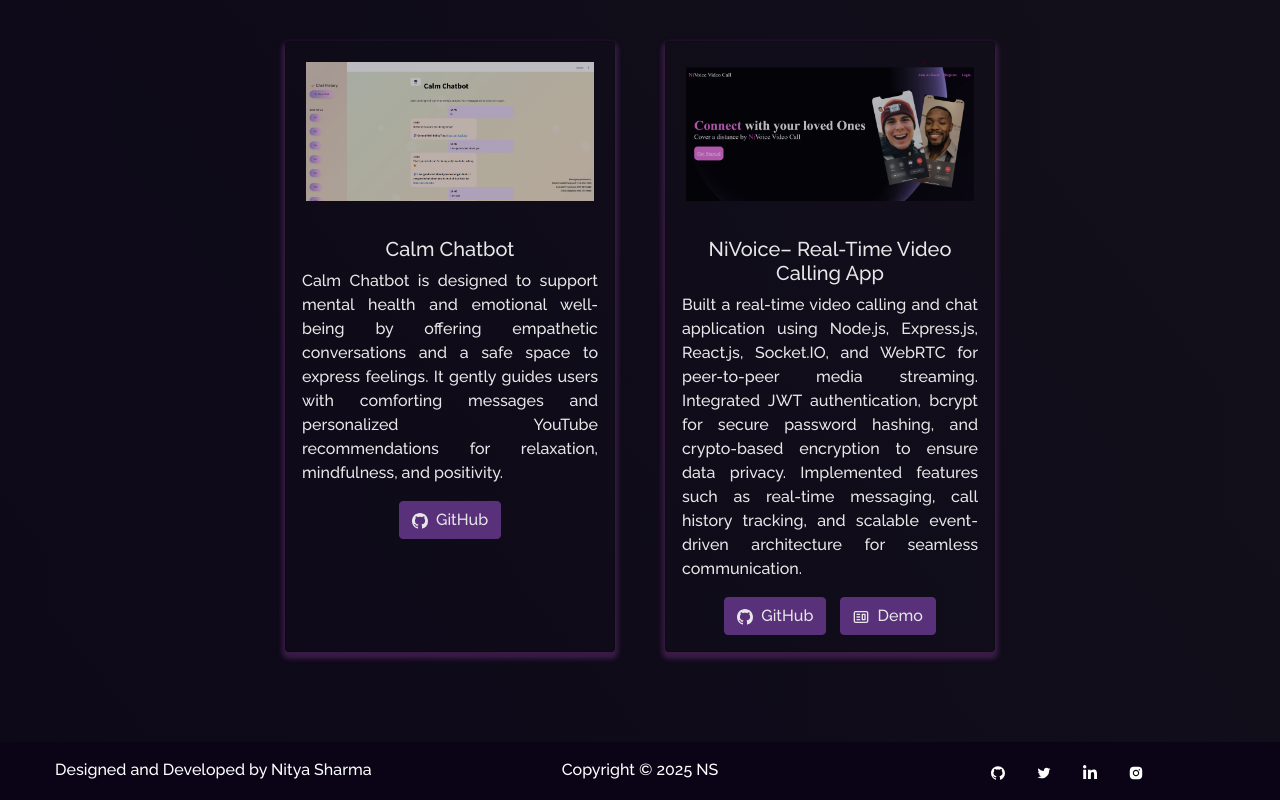
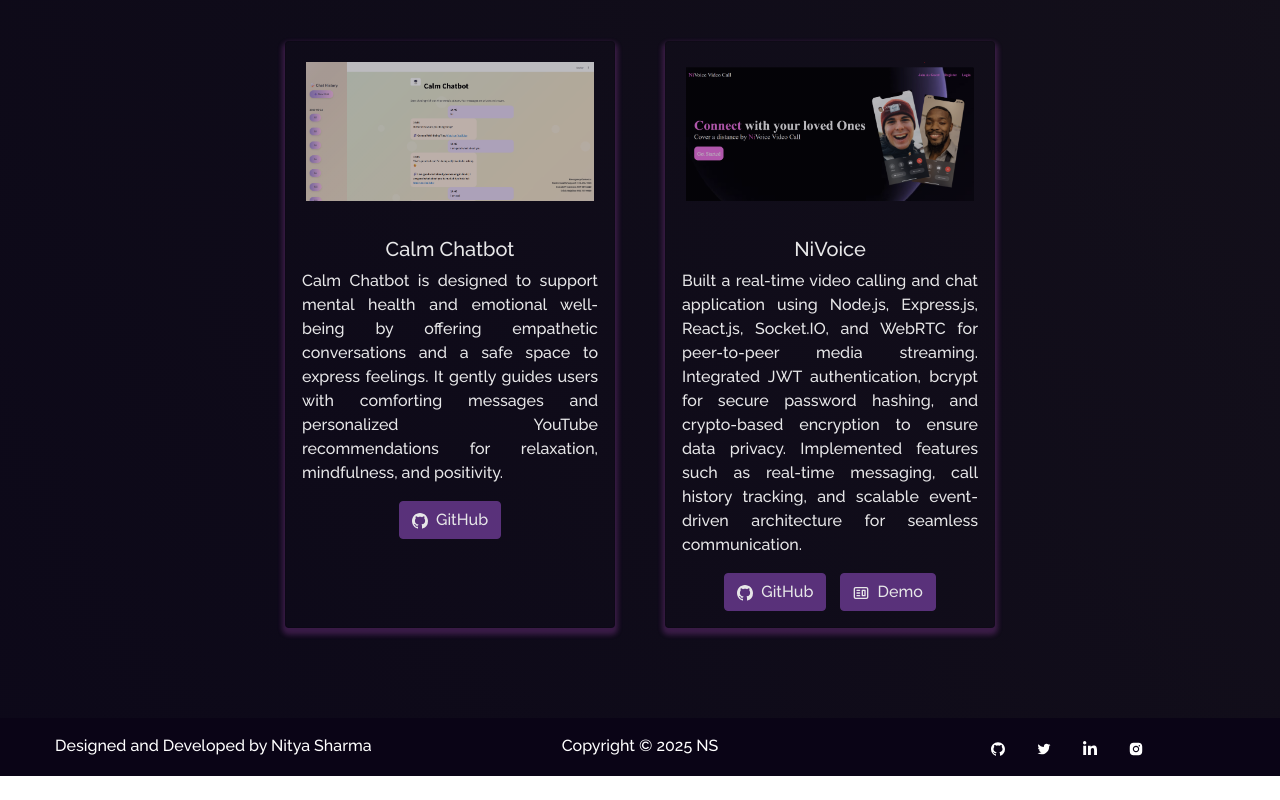
Before and after one commit to nitya782/myPortfolio-main, a React (Create React App) app: page /project in a window 1280 px wide. Shown: the part 889-1689 px from the top of the page. After the commit the page ends 1665 px from the top, so only its background shows below. Built offline with nearby package versions, Linux system fonts and the light colour scheme.

Commit message:
nitya commit resume 10

```diff
--- a/src/components/Projects/Projects.js
+++ b/src/components/Projects/Projects.js
@@ -70,7 +70,7 @@ function Projects() {
             <ProjectCard
               imgPath={emotion}
               isBlog={false}
-              title="NiVoice– Real-Time Video Calling App"
+              title="NiVoice"
               description="Built a real-time video calling and chat application using
  Node.js, Express.js, React.js, Socket.IO, and WebRTC for peer-to-peer media streaming. Integrated JWT authentication,
  bcrypt for secure password hashing, and crypto-based encryption to ensure data privacy. Implemented features such as
```
